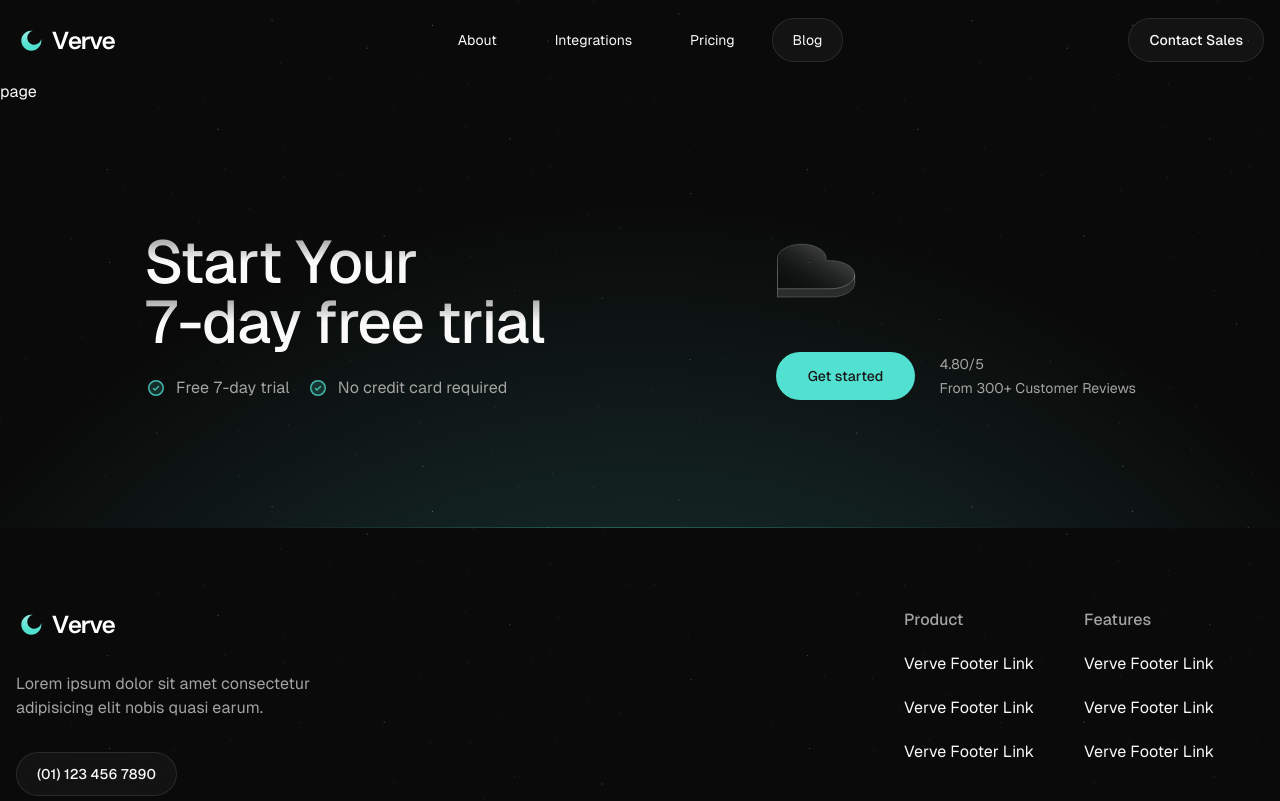
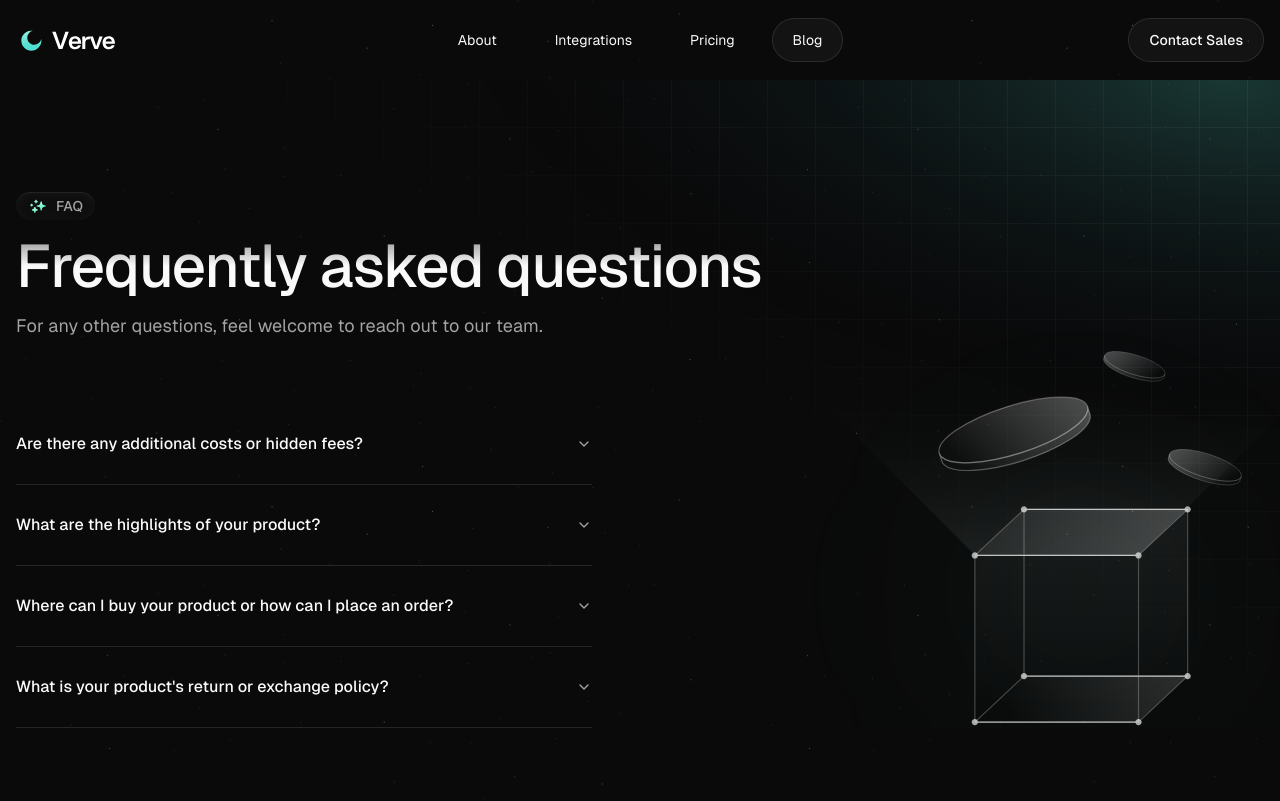
Before and after one commit to fikrirakala/verve, a Next.js app: page /blog in a window 1280 px wide. Shown: the top 801 px of the page. Built offline with nearby package versions, Linux system fonts and the light colour scheme.

Commit message:
Add Faq section into the Blog page

```diff
--- a/src/app/blog/page.tsx
+++ b/src/app/blog/page.tsx
@@ -1,3 +1,9 @@
+import FaqSection from "@/components/faq-section";
+
 export default function BlogPage() {
-  return <div>page</div>;
+  return (
+    <>
+      <FaqSection />
+    </>
+  );
 }
```
